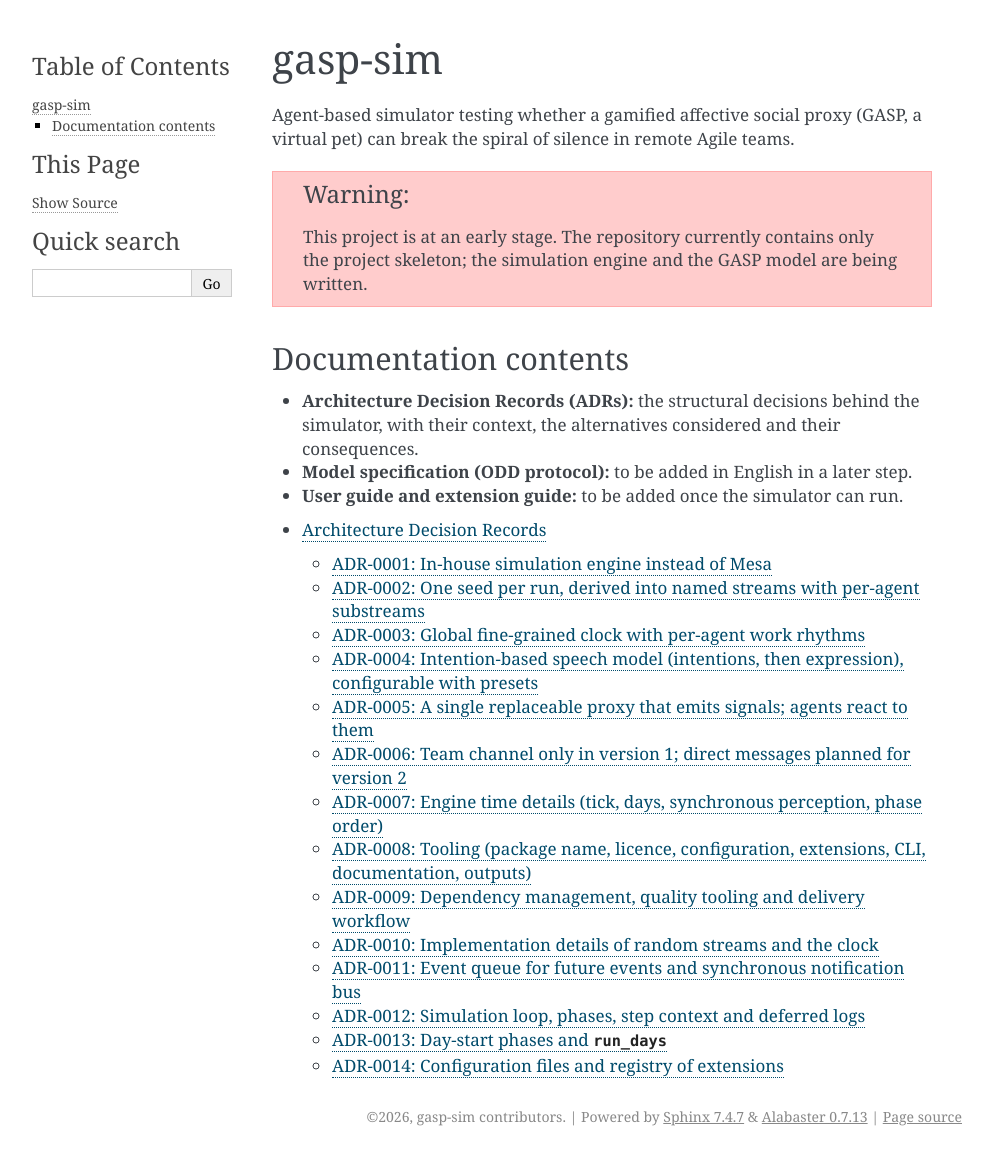
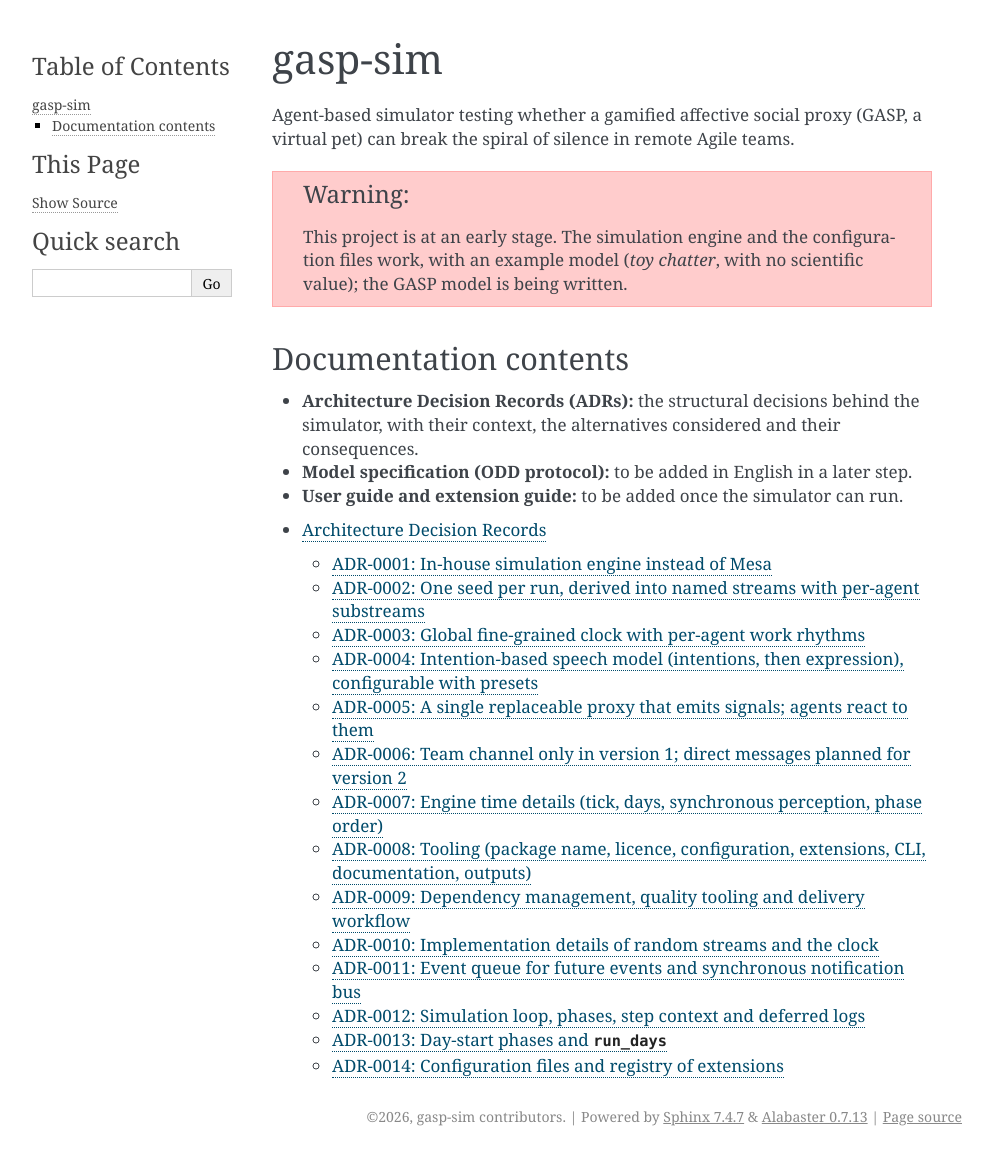
Before and after one commit to Iannyck/gasp-sim, a Sphinx documentation site: the page built from docs/index.md, in a window 1280 px wide. Shown: the whole page, without its empty margins (148-1141 px from the left). Built offline with Sphinx 7.4.7, drawn with Linux system fonts in a browser that asks for light colours.

Commit message:
docs: refresh project status and add BibTeX entries
- README: the engine, configuration files and example model now work;
  how to run the example; BibTeX entries for the software and the paper
- docs index: same status update
- CHANGELOG: ADRs 0001 to 0014

Assisted-by: Claude Opus 5.5

````diff
--- a/docs/index.md
+++ b/docs/index.md
@@ -4,8 +4,9 @@ Agent-based simulator testing whether a gamified affective social proxy (GASP, a
 pet) can break the spiral of silence in remote Agile teams.
 
 ```{warning}
-This project is at an early stage. The repository currently contains only the project
-skeleton; the simulation engine and the GASP model are being written.
+This project is at an early stage. The simulation engine and the configuration files work,
+with an example model (*toy chatter*, with no scientific value); the GASP model is being
+written.
 ```
 
 ## Documentation contents
````
Also changed, not shown: CHANGELOG.md (+3 -1 lines), README.md (+43 -6 lines).
